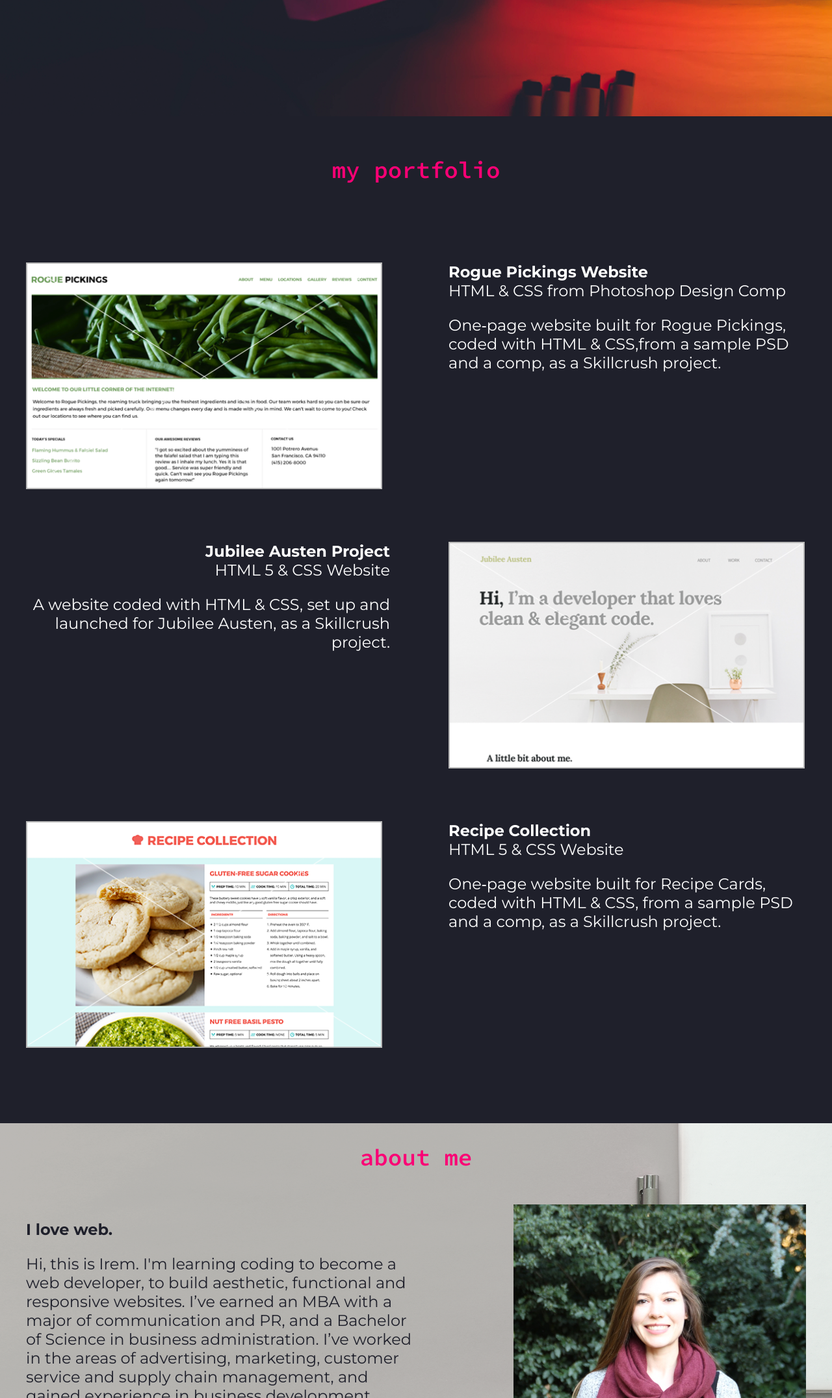
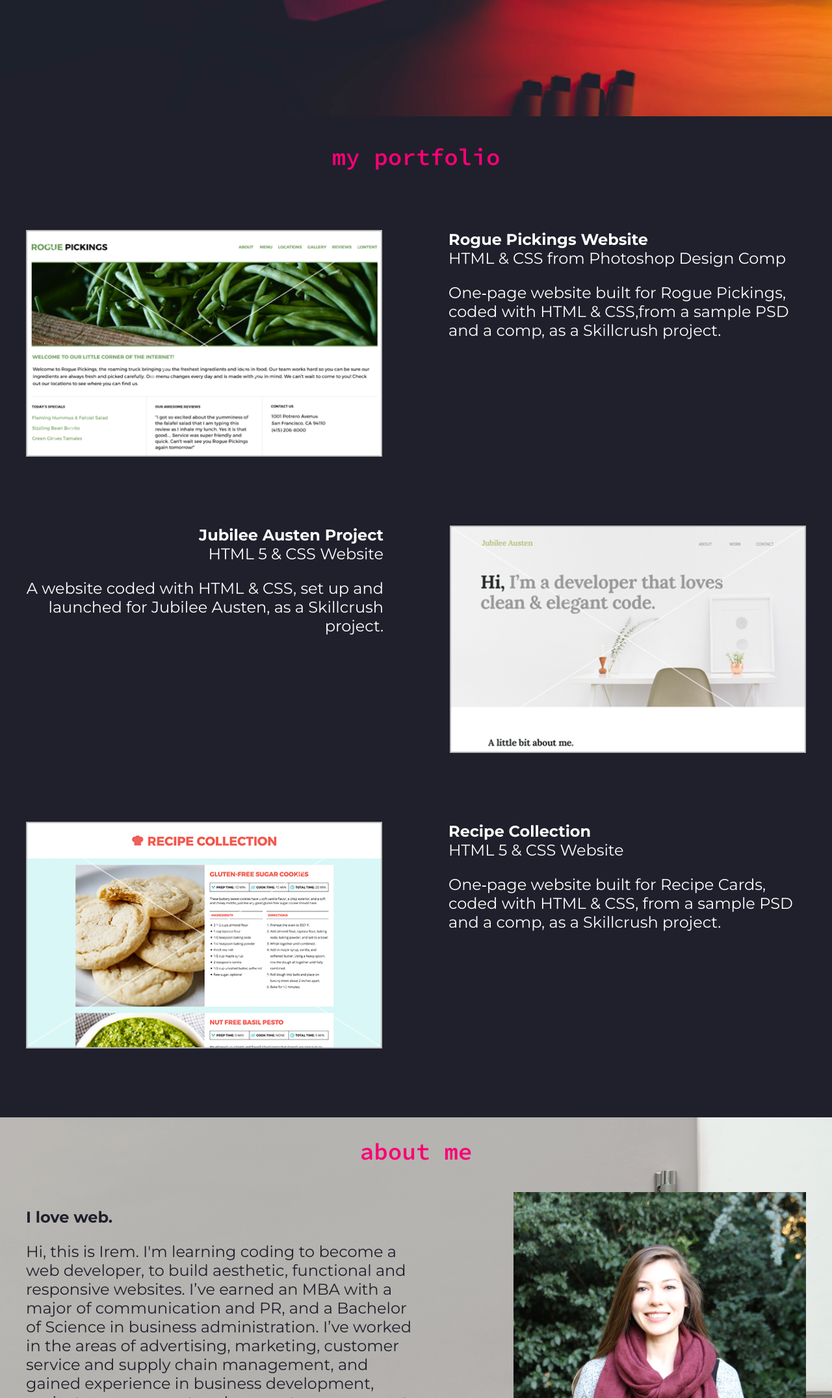
Before and after one commit to iremkenar/Milestone-Project-Portfolio, a plain HTML site: page index.html in a window 1280 px wide. Shown: the part 648-2800 px from the top of the page at 65% size. Drawn offline with Linux system fonts and the light colour scheme.

Commit message:
Fixed cross browser issues

```diff
--- a/css/main.css
+++ b/css/main.css
@@ -6,18 +6,6 @@ body {
     color: #ffffff;
     font-family: 'Montserrat', sans-serif;
     font-size: 24px;
-}
-
-#portfolio {
-    height: 1550px;
-}
-
-#about {
-    height: 550px;
-}
-
-#contact {
-    height: 400px;
 }
 
 h2 {
@@ -38,6 +26,16 @@ h4 {
 
 /***** GRID *****/
 
+.container {
+    width: 1300px;
+    margin: 0 auto;
+    overflow: auto;
+}
+
+#developer, #navigation {
+    width: 650px;
+}
+
 .full-width {
     width: 1200px;
     margin: 0 auto;
@@ -47,7 +45,6 @@ h4 {
 .half-width {
     width: 600px;
     float: left;
-    box-sizing: border-box;
 }
 
 .third-width {
@@ -68,7 +65,7 @@ header {
 }
 
 h3 {
-    margin: 0;
+    margin: 0px;
     padding: 45px 0px;
 }
 
@@ -116,37 +113,37 @@ h1 span {
 /***** PORTFOLIO *****/
 
 #portfolio h2 {
-    padding: 0 0 60px 0;
-    margin: 60px 0;
-}
-
-.project-title {
-    font-weight: 700;
-}
-
-.info, .image {
-    height: 350px;
-    box-sizing: border-box;
-}
-
-#rogue, #recipe {
-    text-align: left;
-}
-
-#jubilee {
-    text-align: right;
+    margin: 40px 0;
 }
 
 #portfolio .title {
     margin: 0;
 }
 
-#austen, #jubilee {
-    margin: 80px 0;
+.rogue, .jubilee, .recipe {
+    padding: 50px 0;
 }
 
-#pickings, #jubilee, #cards {
-    padding-right: 40px;
+.title span {
+    font-weight: 700;
+}
+
+.rogue, .recipe {
+    text-align: left;
+}
+
+.jubilee {
+    text-align: right;
+}
+
+.rogue .info, .recipe .info {
+    box-sizing: border-box;
+    padding-left: 50px;
+}
+
+.jubilee .info {
+    box-sizing: border-box;
+    padding-right: 50px;
 }
 
 .image img {
@@ -155,31 +152,30 @@ h1 span {
     box-sizing: border-box;
 }
 
-#rogue, #austen, #recipe {
-    padding-left: 50px;
-}
-
 /***** ABOUT *****/
 
 #about {
     background-image: url('../img/about-me.png');
     background-size: cover;
+    margin-top: 50px;
 }
 
 #about h2 {
-    margin-bottom: 50px;
+    margin-bottom: 20px;
 }
 
-#about p {
+.me {
+    padding: 20px 0 50px 0;
+}
+.me p {
     color: #1f202b;
-
 }
 
-#about p span {
+.me p span {
     font-weight: 700;
 }
 
-#about img {
+.me img {
     height: 400px;
     width: 450px;
     object-fit: cover;
--- a/index.html
+++ b/index.html
@@ -9,11 +9,11 @@
     </head>
     <body>
         <header>
-            <div class="full-width">
-                <div class="half-width">
+            <div class="container">
+                <div class="half-width" id="developer">
                     <h3>&lt;irem kenar &vert; web developer &sol;&gt;</h3>
                 </div>
-                <div class="half-width">
+                <div class="half-width" id="navigation">
                     <nav>
                         <ul>
                             <li><a href="#portfolio">portfolio</a></li>
@@ -35,33 +35,40 @@
             <section id="portfolio">
                 <div class="full-width">
                     <h2>my portfolio</h2>
-                        <div class="half-width project image" id="pickings">
+                </div>
+                <div class="full-width">
+                <div class="full-width rogue">
+                    <div class="half-width image">
                         <img src= "img/rogue-pickings-thumbnail.png" alt="rogue pickings website image"/>
                     </div>
-                        <div class="half-width project info" id="rogue">
-                            <p class="title"><span class="project-title">Rogue Pickings Website</span>
+                    <div class="half-width info">
+                        <p class="title"><span>Rogue Pickings Website</span>
                             <br>
                             HTML &amp; CSS from Photoshop Design Comp
                         </p>
                         <p> One&hyphen;page website built for Rogue Pickings&comma; coded with HTML &amp; CSS&comma;from a sample PSD and a comp, as a Skillcrush project.
                         </p>
                     </div>
-                        <div class="half-width project info" id="jubilee">
-                            <p class="title"><span class="project-title">Jubilee Austen Project</span>
+                </div>
+                <div class="full-width jubilee">
+                    <div class="half-width info">
+                        <p class="title"><span>Jubilee Austen Project</span>
                             <br>
                             HTML 5 &amp; CSS Website
                         </p>
                         <p>A website coded with HTML &amp; CSS&comma; set up and launched for Jubilee Austen&comma; as a Skillcrush project.
                         </p>
                     </div>
-                        <div class="half-width project image" id="austen">
+                    <div class="half-width image">
                         <img src="img/jubilee-thumbnail.png" alt="jubilee website image"/>
                     </div>
-                        <div class="half-width project image" id="cards">
+                </div>
+                <div class="full-width recipe">
+                    <div class="half-width image">
                         <img src="img/recipe-thumbnail.png" alt="recipe cars website image"/>
                     </div>
-                        <div class="half-width project info" id="recipe">
-                            <p class="title"><span class="project-title">Recipe Collection</span>
+                    <div class="half-width info">
+                        <p class="title"><span>Recipe Collection</span>
                             <br>
                             HTML 5 &amp; CSS Website
                         </p>
@@ -69,11 +76,13 @@
                         </p>
                     </div>
                 </div>
+                </div>
             </section>
 
             <section id="about">
                 <div class="full-width">
                     <h2>about me</h2>
+                <div class="full-width me">
                         <div class="half-width">
                             <p><span>I love web.</span></p>
                             <p>Hi&comma; this is Irem. I&apos;m learning coding to become a web developer,  to build aesthetic, functional and responsive websites.
@@ -84,6 +93,7 @@
                         </div>
                         <div class="half-width">
                             <img src="img/irem-kenar.jpg" alt="irem kenar image"/>
+                        </div>
                 </div>
                 </div>
             </section>
```
Lines whose indentation alone changed are shown as unchanged.
